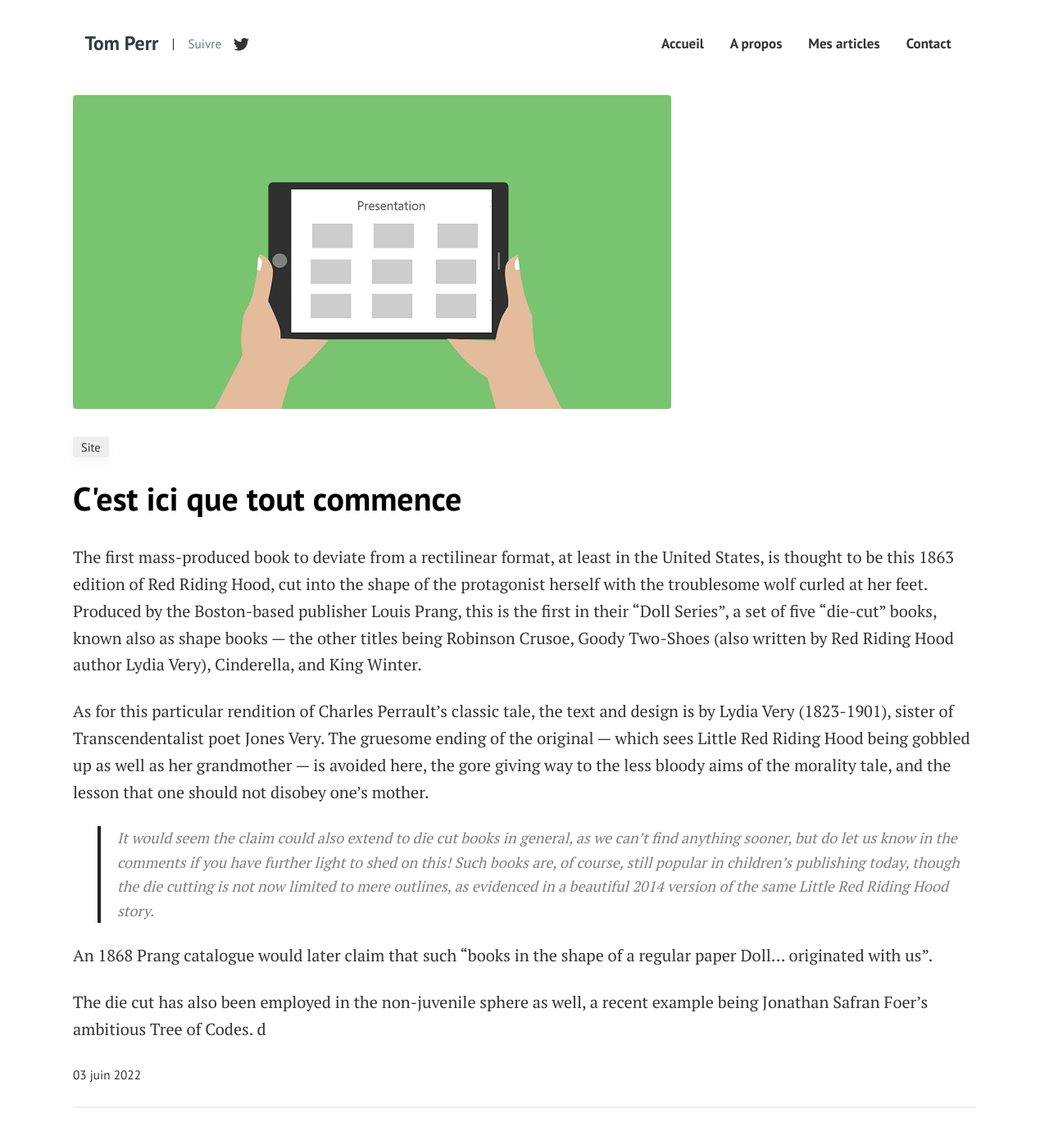
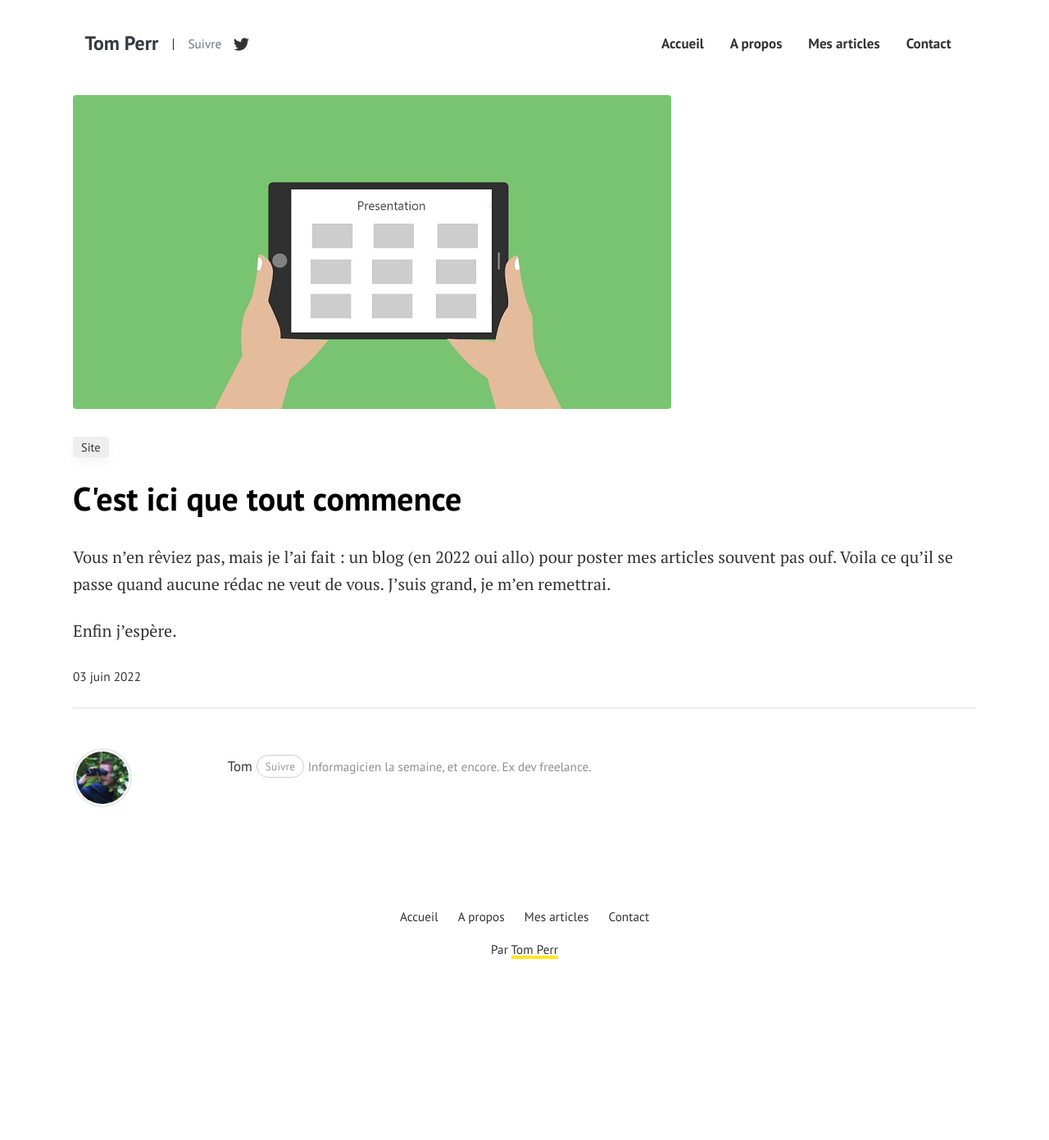
Before and after one commit to Yoshinker/yoshinker.github.io, a Jekyll site: the page built from _posts/2022-06-03-debut.md, in a window 1280 px wide and 1400 px high. Shown: the top 1391 px of the window at 82% size. Built offline with Jekyll 4.4.1, drawn with Linux system fonts in a browser that asks for light colours.

```diff
--- a/_layouts/categories.html
+++ b/_layouts/articles.html
@@ -1,10 +1,10 @@
 ---
-title: "Categories"
+title: "Articles"
 layout: default
-permalink: "/categories.html"
+permalink: "/articles.html"
 ---
 {% for category in site.categories %}
-<h4 class="mt-5 mb-4 pb-2 border-bottom" id="{{ category[0] | replace: " ","-" }}"><span class="text-capitalize small font-weight-bold">In "{{ category[0] }}"</span></h4>
+<h4 class="mt-5 mb-4 pb-2 border-bottom" id="{{ category[0] | replace: " ","-" }}"><span class="text-capitalize small font-weight-bold">Dans "{{ category[0] }}"</span></h4>
 <div class="row">
 {% assign pages_list = category[1] %}
 {% for post in pages_list %}
--- a/_posts/2022-06-03-debut.md
+++ b/_posts/2022-06-03-debut.md
@@ -5,13 +5,7 @@ author: tom
 categories: [ Site ]
 image: assets/images/presentation.jpg
 ---
-The first mass-produced book to deviate from a rectilinear format, at least in the United States, is thought to be this 1863 edition of Red Riding Hood, cut into the shape of the protagonist herself with the troublesome wolf curled at her feet. Produced by the Boston-based publisher Louis Prang, this is the first in their “Doll Series”, a set of five “die-cut” books, known also as shape books — the other titles being Robinson Crusoe, Goody Two-Shoes (also written by Red Riding Hood author Lydia Very), Cinderella, and King Winter.
 
-As for this particular rendition of Charles Perrault’s classic tale, the text and design is by Lydia Very (1823-1901), sister of Transcendentalist poet Jones Very. The gruesome ending of the original — which sees Little Red Riding Hood being gobbled up as well as her grandmother — is avoided here, the gore giving way to the less bloody aims of the morality tale, and the lesson that one should not disobey one’s mother.
+Vous n'en rêviez pas, mais je l'ai fait : un blog (en 2022 oui allo) pour poster mes articles souvent pas ouf. Voila ce qu'il se passe quand aucune rédac ne veut de vous. J'suis grand, je m'en remettrai.
 
-> It would seem the claim could also extend to die cut books in general, as we can’t find anything sooner, but do let us know in the comments if you have further light to shed on this! Such books are, of course, still popular in children’s publishing today, though the die cutting is not now limited to mere outlines, as evidenced in a beautiful 2014 version of the same Little Red Riding Hood story.
-
-
-An 1868 Prang catalogue would later claim that such “books in the shape of a regular paper Doll… originated with us”.
-
-The die cut has also been employed in the non-juvenile sphere as well, a recent example being Jonathan Safran Foer’s ambitious Tree of Codes. d
+Enfin j'espère.
--- /dev/null
+++ b/pages/articles.html
@@ -0,0 +1,5 @@
+---
+layout: articles
+title: Articles
+permalink: "/articles/"
+---
--- a/pages/categories.html
+++ /dev/null
@@ -1,5 +0,0 @@
----
-layout: categories
-title: Categories
-permalink: "/categories/"
----
```
Also changed, not shown: pages/about.md (+1 -7 lines), pages/privacy-policy.md (deleted, +0 -37 lines).
